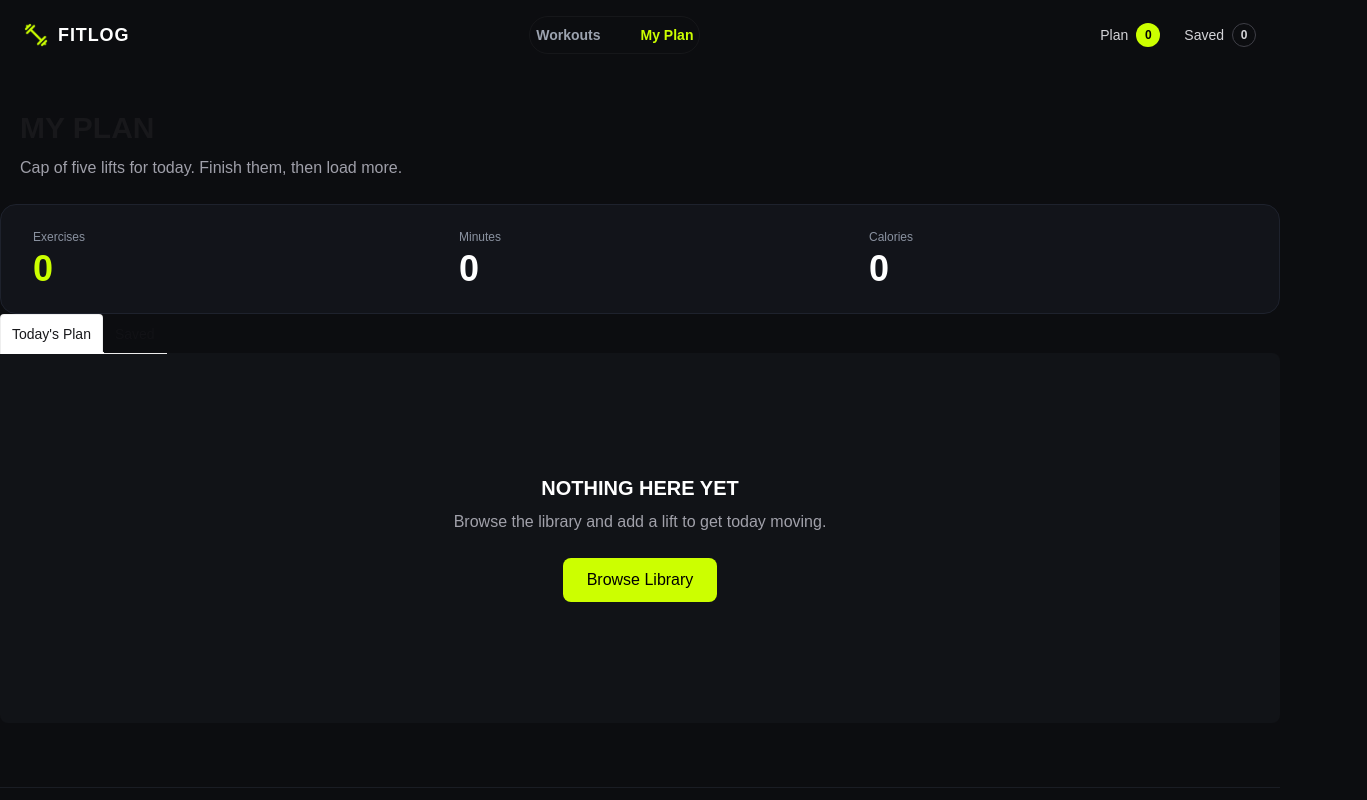
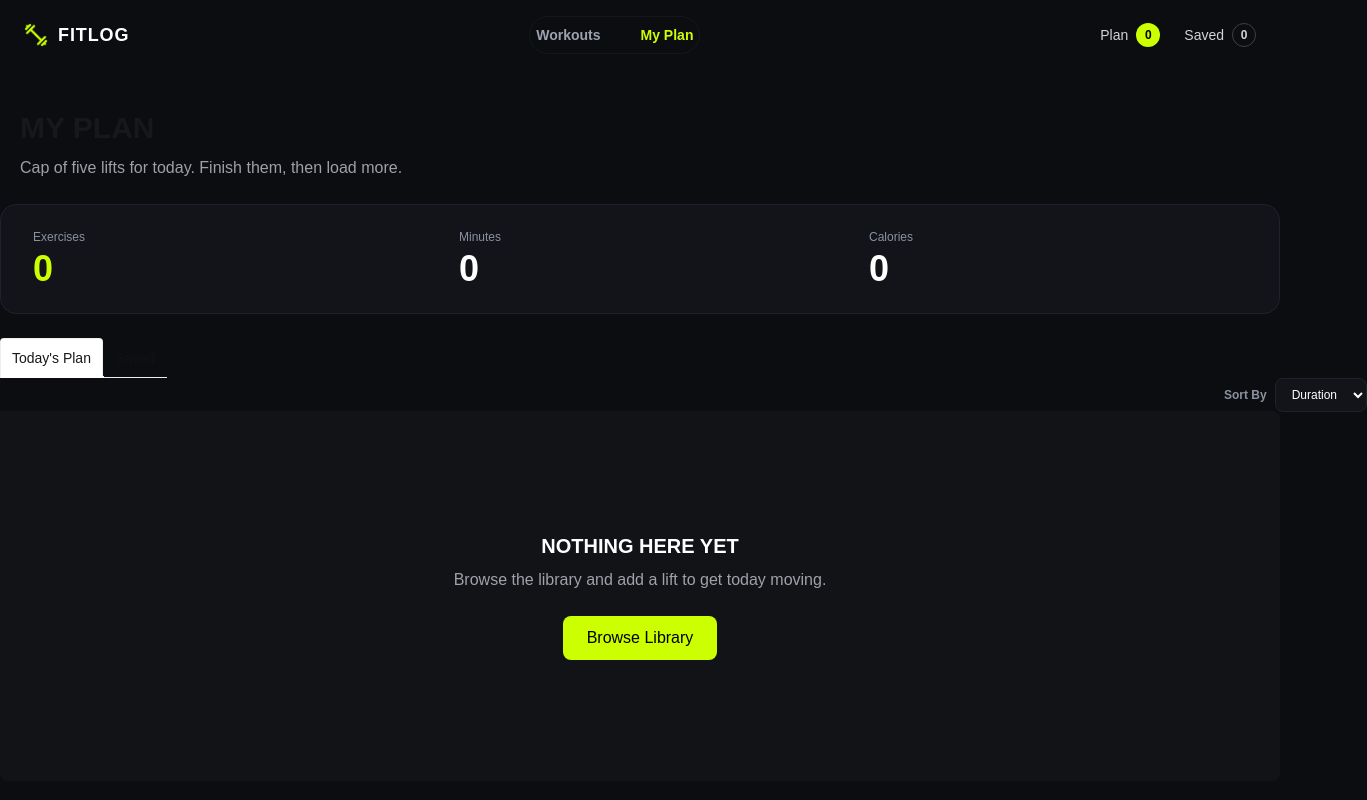
Before and after one commit to hasan-imran-nazir/fitlog-assignment-6, a Next.js app: page /myplan in a window 1280 px wide. Shown: the top 800 px of the page, 1367 px wide, since content can reach past the window. Built offline with nearby package versions, Linux system fonts and the light colour scheme.

Commit message:
added the sorting and loading fallback

```diff
--- /dev/null
+++ b/src/app/loading.tsx
@@ -0,0 +1,9 @@
+const loading = () => {
+  return (
+    <div className="flex justify-center items-center h-screen">
+      <span className="loading loading-spinner loading-xl"></span>
+    </div>
+  );
+};
+
+export default loading;
--- a/src/app/myplan/page.tsx
+++ b/src/app/myplan/page.tsx
@@ -6,8 +6,24 @@ import { useContext, useState } from "react";
 import Link from "next/link";
 const Page = () => {
   const [activeTab, setActiveTab] = useState<"today" | "saved">("today");
+  const context = useContext(workoutContext);
+  const [sortBy, setSortBy] = useState<"Duration" | "Calories" | "Rating">(
+    "Duration",
+  );
+  const sortWorkouts = (workouts: IWorkoutTypes[]) =>{
+    const sortedWorkouts = [...workouts];
+    if (sortBy === "Duration") {
+      sortedWorkouts.sort((a, b) => a.duration - b.duration);
+    }else if (sortBy === "Calories") {
+      sortedWorkouts.sort((a, b) => b.caloriesBurned - a.caloriesBurned);
+    }else if (sortBy === "Rating") {
+      sortedWorkouts.sort((a, b) => b.rating - a.rating);
+    }
+    return sortedWorkouts;
+  }
+  const sortedAddedWorkouts = sortWorkouts(context?.addWorkout || []);
+  const sortedSavedWorkouts = sortWorkouts(context?.saveWorkout || []);
 
-  const context = useContext(workoutContext);
   if (!context) {
     return null;
   }
@@ -56,7 +72,7 @@ const Page = () => {
           </span>
         </div>
       </div>
-      <div className="tabs tabs-lift ">
+      <div className="tabs tabs-lift mt-6">
         <input
           type="radio"
           name="my_tabs_3"
@@ -67,8 +83,8 @@ const Page = () => {
         />
         <div className="tab-content bg-[#111317] p-6 ">
           <div className="flex flex-col gap-4">
-            {context.addWorkout.length > 0 ? (
-              context.addWorkout.map((workout: IWorkoutTypes) => (
+            {sortedAddedWorkouts.length > 0 ? (
+              sortedAddedWorkouts.map((workout: IWorkoutTypes) => (
                 <AddSaveCard key={workout.id} workout={workout} list="today" />
               ))
             ) : (
@@ -100,8 +116,8 @@ const Page = () => {
         />
         <div className="tab-content bg-[#111317] p-6">
           <div className="flex flex-col gap-4">
-            {context.saveWorkout.length ? (
-              context.saveWorkout.map((workout: IWorkoutTypes) => (
+            {sortedSavedWorkouts.length ? (
+              sortedSavedWorkouts.map((workout: IWorkoutTypes) => (
                 <AddSaveCard key={workout.id} workout={workout} list="saved" />
               ))
             ) : (
@@ -122,6 +138,22 @@ const Page = () => {
             )}
           </div>
         </div>
+        <div className="flex items-center gap-2 ml-306">
+          <span className="text-[#8A92A0] text-xs font-semibold whitespace-nowrap">
+            Sort By
+          </span>
+          <select
+            value={sortBy}
+            onChange={(e) =>
+              setSortBy(e.target.value as "Duration" | "Calories" | "Rating")
+            }
+            className="bg-[#12141a] text-white text-xs border border-[#1e222d] rounded-lg px-3 py-2 outline-none cursor-pointer"
+          >
+            <option value={"Duration"}>Duration</option>
+            <option value={"Calories"}>Calories</option>
+            <option value={"Rating"}>Rating</option>
+          </select>
+        </div>
       </div>
     </div>
   );
```
